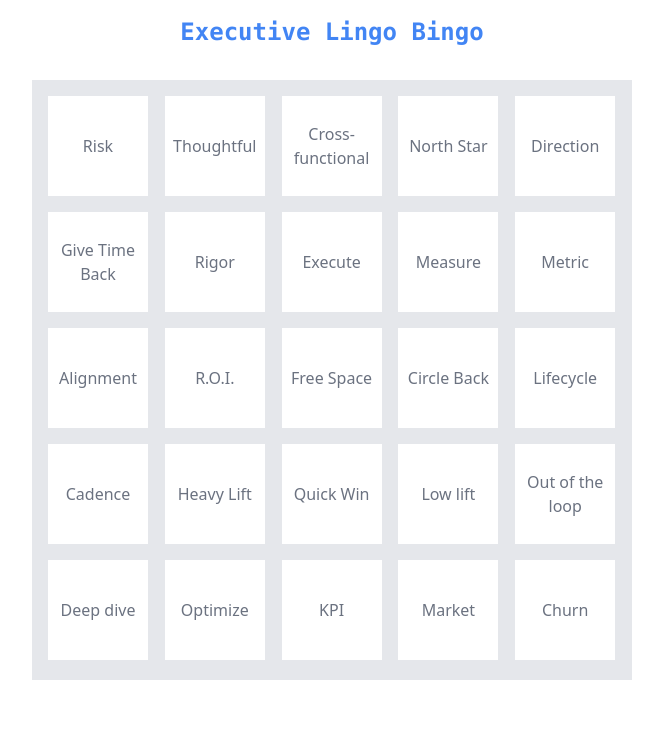
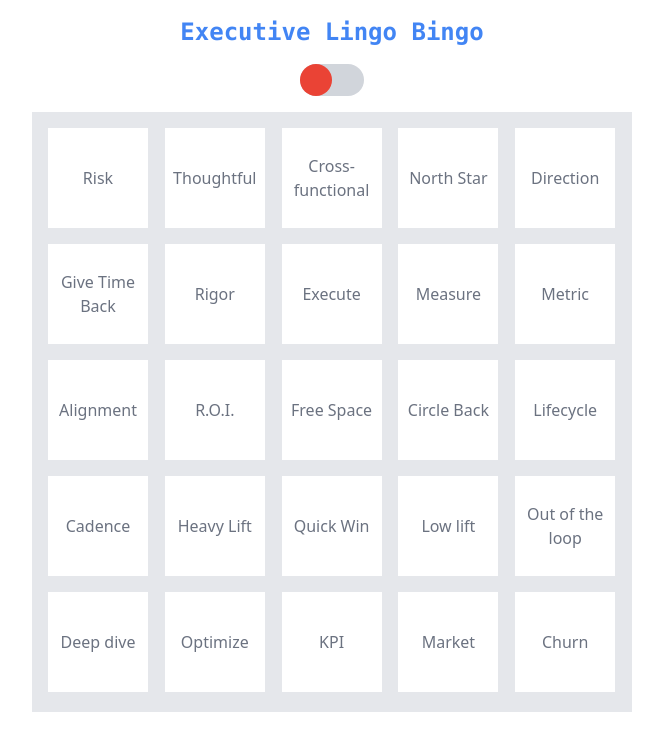
Before and after one commit to itsjustkevin/exec-bingo, a Vue app: page / in a window 1280 px wide. Shown: the top 750 px of the page, without its empty margins (308-971 px from the left). Built offline with nearby package versions, Linux system fonts and the light colour scheme.

Commit message:
add toggle button component

```diff
--- a/src/App.vue
+++ b/src/App.vue
@@ -3,6 +3,7 @@
     <div class="text-center text-2xl font-mono font-bold py-4 dark:text-gray-200 text-google-blue">
       Executive Lingo Bingo
     </div>
+    <toggle></toggle>
     <div class="dark:bg-gray-900 bg-gray-200 m-4 p-4 sm:h-board sm:w-board">
       <div class="grid grid-cols-5 gap-4 text-center">
         <div v-for="word in wordList" :key="word.id">
@@ -15,12 +16,14 @@
 
 <script>
 import Cell from "./components/Cell.vue";
+import Toggle from "./components/Toggle.vue";
 import _ from "lodash";
 import wordBank from "../data/wordlist.js";
 
 export default {
   components: {
     Cell,
+    Toggle,
   },
 
   data() {
--- /dev/null
+++ b/src/components/Toggle.vue
@@ -0,0 +1,25 @@
+<template>
+    <div class="flex bg-gray-300 h-8 w-16 rounded-full"
+        :class="[selected ? 'justify-end transition duration-200 ease-in-out' : '']"
+    >
+        <button class="relative align-end h-8 w-8 rounded-full bg-google-red"
+            @click="toggle"
+        ></button>
+    </div>
+</template>
+
+<script>
+export default {
+    data() {
+        return {
+            selected: false
+        }
+    },
+
+    methods: {
+        toggle() {
+            this.selected = ! this.selected;
+        }
+    }
+}
+</script>
```
